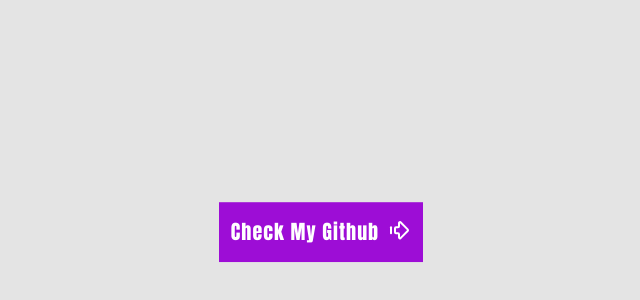
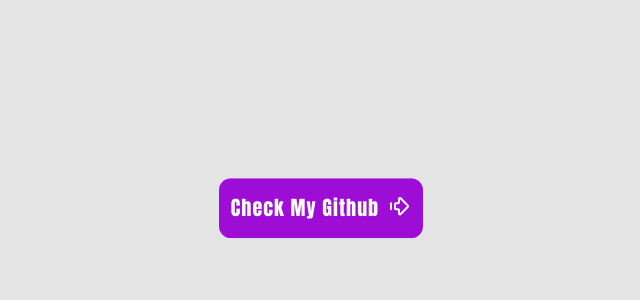
Before and after one commit to eldrianayera/Eldrian-Portfolio, a React (Vite) app: page / in a window 1280 px wide. Shown: the part 5276-5576 px from the top of the page, without its empty margins (319-959 px from the left). Built offline with nearby package versions, Linux system fonts and the light colour scheme.

Commit message:
fix: fix button rounded

```diff
--- a/src/components/ProjectsSection.jsx
+++ b/src/components/ProjectsSection.jsx
@@ -91,7 +91,7 @@
         </div>
         <a
           href="https://github.com/eldrianayera"
-          className="flex gap-2 cosmic-button mt-10 animate-bounce"
+          className="flex gap-2 cosmic-button mt-10 animate-bounce rounded-xl"
         >
           Check My Github{" "}
           <span>
--- a/src/components/SkillsSection.jsx
+++ b/src/components/SkillsSection.jsx
@@ -37,7 +37,7 @@
                 key={key}
                 onClick={() => handleCategory(category)}
                 className={cn(
-                  "cosmic-button scale-80",
+                  "cosmic-button scale-80 rounded-lg py-1",
                   category === activeCategory
                     ? "scale-105"
                     : "bg-primary/20 hover:scale-70"
```
